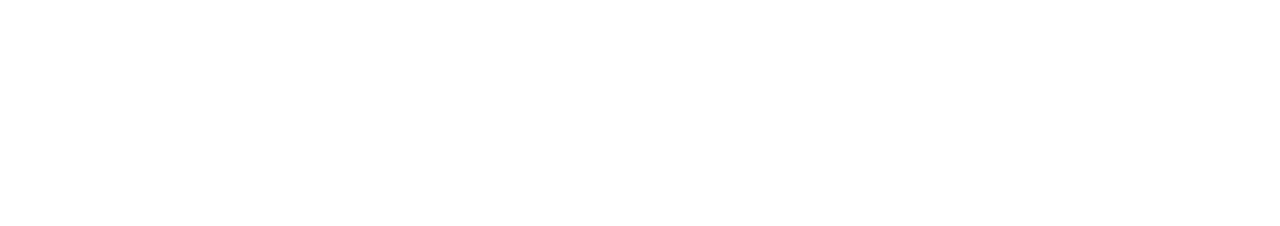
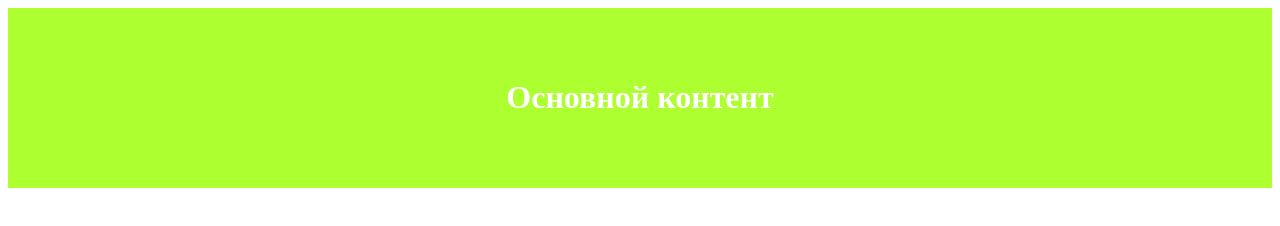
Before and after one commit to AleksandrKhudyakov/git-welcome-test, a plain HTML site: page index.html in a window 1280 px wide. Drawn offline with Linux system fonts and the light colour scheme.

Commit message:
ready content

```diff
--- a/index.html
+++ b/index.html
@@ -5,10 +5,11 @@
     <meta http-equiv="X-UA-Compatible" content="IE=edge" />
     <meta name="viewport" content="width=device-width, initial-scale=1.0" />
     <title>Document</title>
+    <link rel="stylesheet" href="style.css" />
   </head>
   <body>
-    <header></header>
-    <main></main>
-    <footer></footer>
+    <main class="main">
+      <h1>Основной контент</h1>
+    </main>
   </body>
 </html>
--- a/style.css
+++ b/style.css
@@ -0,0 +1,7 @@
+.main {
+  background-color: greenyellow;
+  padding: 50px 100px;
+  font-size: 36;
+  color: #fff;
+  text-align: center;
+}
```
